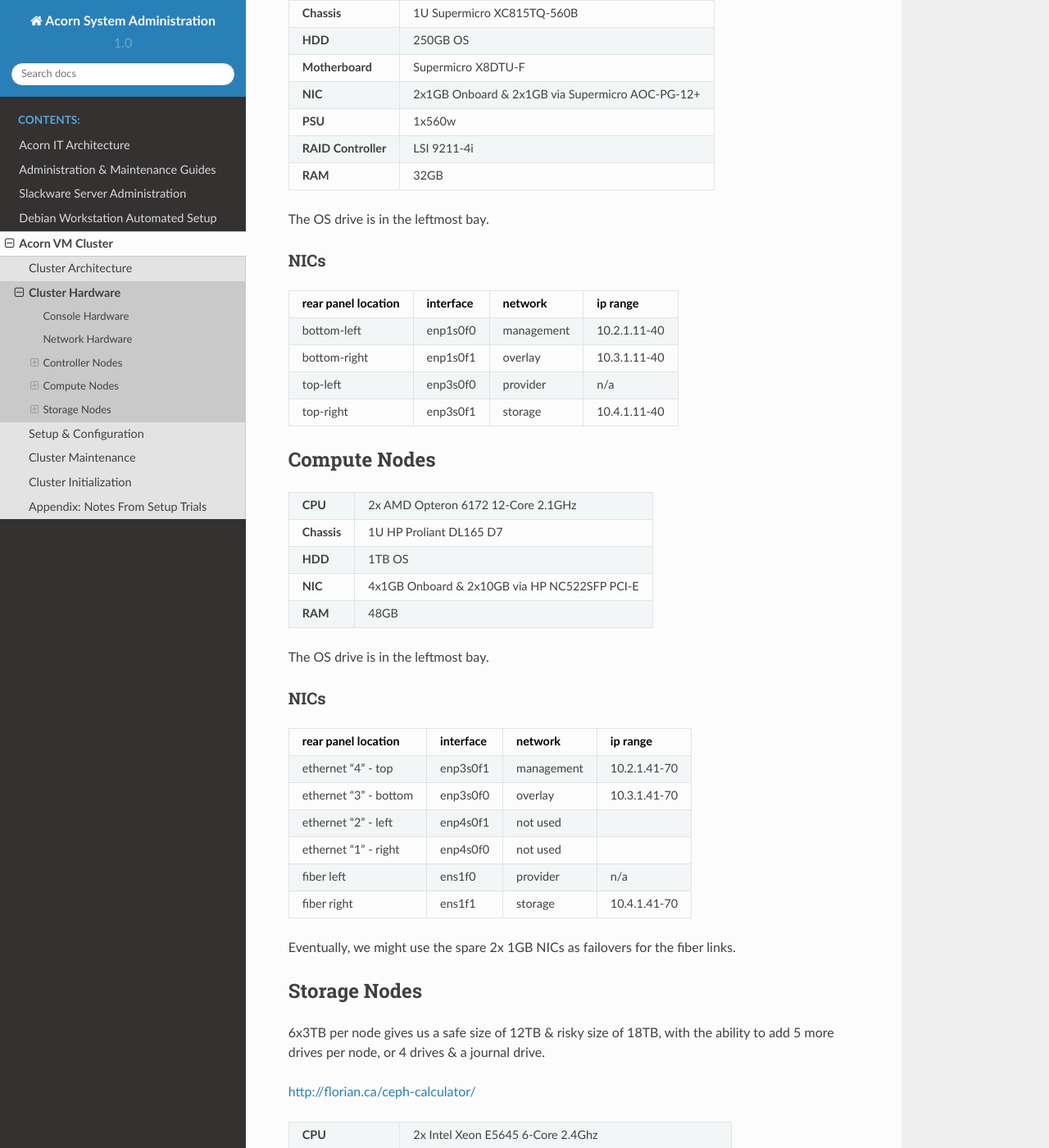
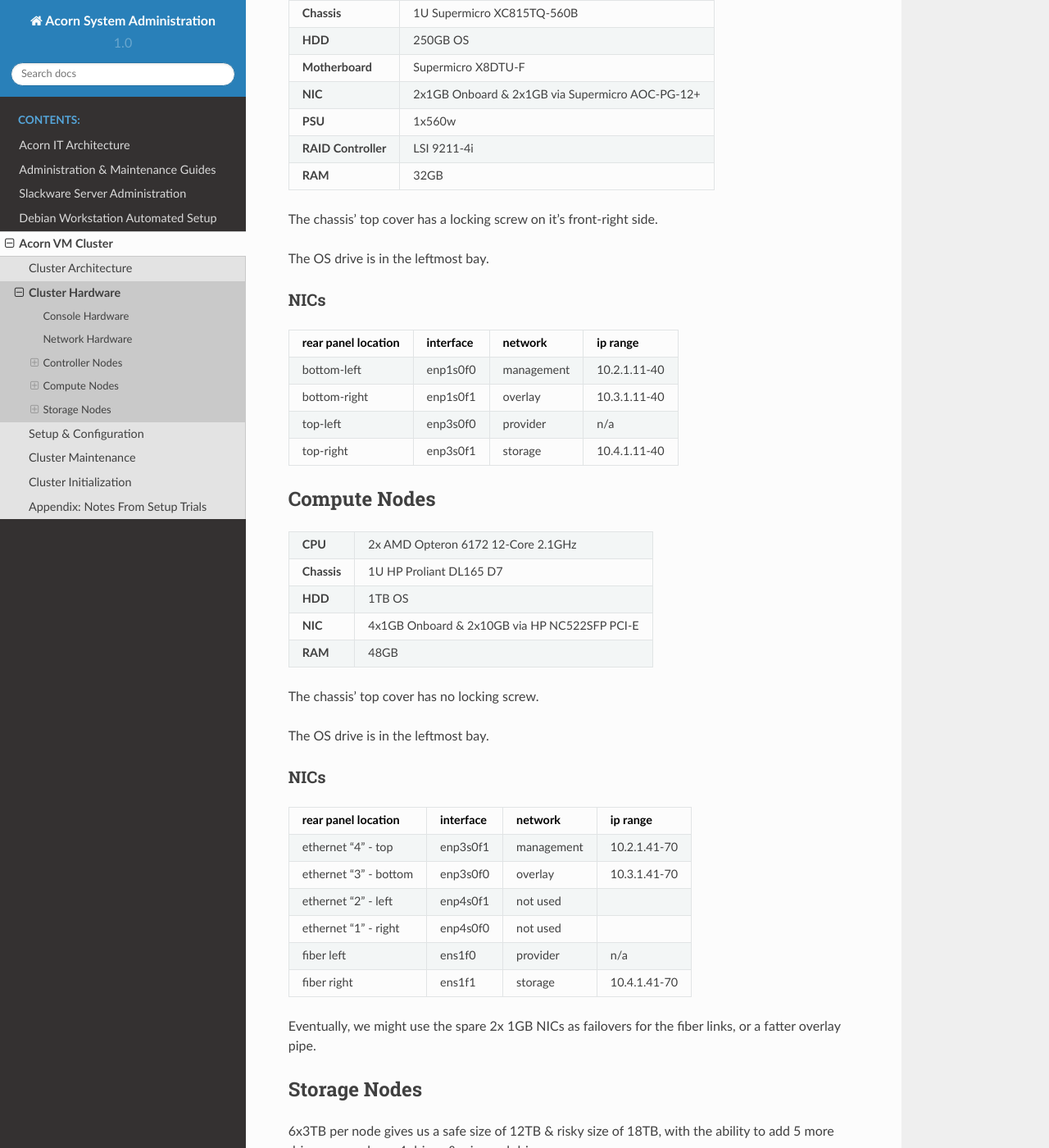
Before and after one commit to prikhi/sysadmintools, a Sphinx documentation site: the page built from docs/source/vm_cluster/hardware.rst, in a window 1280 px wide and 1400 px high, scrolled down 2893 px. Shown: the whole window at 82% size. Built offline with Sphinx 7.4.7 and the Read the Docs theme 2.0.0, drawn with Linux system fonts in a browser that asks for light colours; some of the changed text lies outside the part shown.

Commit message:
docs: Add Info About Server Top Cover Locking Screws

```diff
--- a/docs/source/vm_cluster/hardware.rst
+++ b/docs/source/vm_cluster/hardware.rst
@@ -117,6 +117,8 @@ Controller Nodes
 **RAM**               32GB
 ====================  ========================================================
 
+The chassis' top cover has a locking screw on it's front-right side.
+
 The OS drive is in the leftmost bay.
 
 NICs
@@ -144,6 +146,8 @@ Compute Nodes
 **RAM**               48GB
 ====================  ========================================================
 
+The chassis' top cover has no locking screw.
+
 The OS drive is in the leftmost bay.
 
 NICs
@@ -161,7 +165,7 @@ fiber right             ens1f1      storage         10.4.1.41-70
 =====================   =========   ==========      ============
 
 Eventually, we might use the spare 2x 1GB NICs as failovers for the fiber
-links.
+links, or a fatter overlay pipe.
 
 
 
@@ -183,6 +187,8 @@ http://florian.ca/ceph-calculator/
 **RAID Controller**   8-Ports via Adaptec ASR-5805, 4-Ports via ASR-5405Z
 **RAM**               48GB
 ====================  ========================================================
+
+The chassis' top cover has a locking screw on it's back-left side.
 
 NICs
 -----
```
